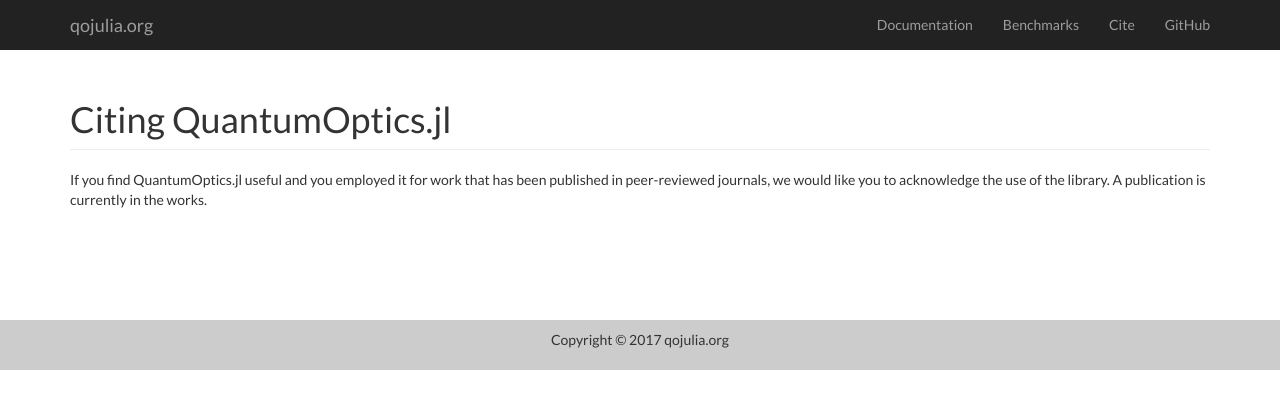
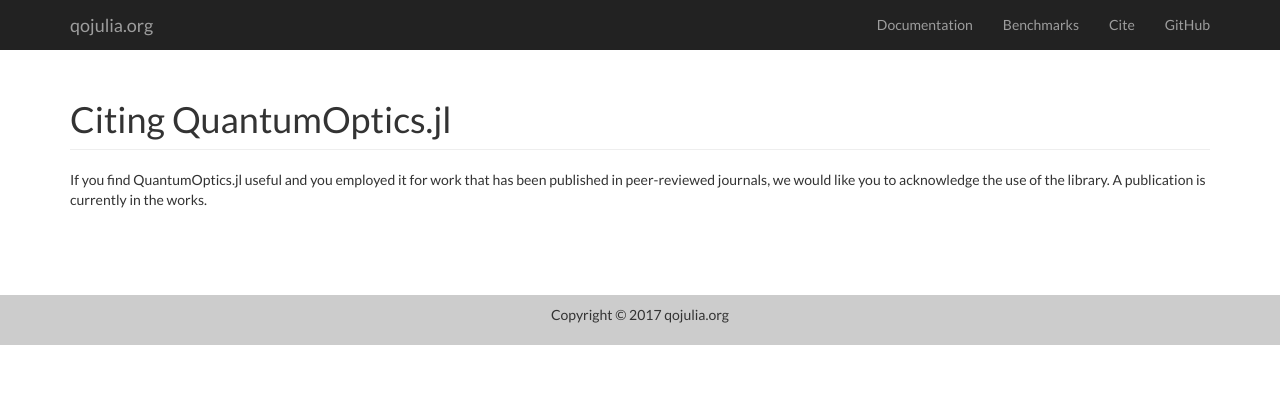
Before and after one commit to qojulia/QuantumOptics.jl-website, a Jekyll site: the page built from src/cite.html, in a window 1280 px wide. Shown: the top 409 px of the page. Built offline with Jekyll 4.4.1, drawn with Linux system fonts in a browser that asks for light colours; nearby versions of some CDN libraries.

Commit message:
Fix benchmarks for mobile, footer in Doc,…

```diff
--- a/src/_benchmarks/time_evolution.html
+++ b/src/_benchmarks/time_evolution.html
@@ -23,7 +23,7 @@
                     This benchmark measures the time it takes to create all necessary operators and states, perform a time-evolution according to a master equation and calculate the expectation values of the number operator at certain times. The Schrödinger time-evolution neglects the loss, obviously.
                 </p>
                     </div>
-                    <div class="col-md-4">
+                    <div class="col-md-4 col-md-offset-0 col-xs-8 col-xs-offset-2">
 	                    <img src="images/benchmarks_cavity.svg" class="img-responsive">
                     </div>
                 </div>
@@ -69,7 +69,7 @@
                 </p>
 
                     </div>
-                    <div class="col-md-4">
+                    <div class="col-md-4 col-md-offset-0 col-xs-8 col-xs-offset-2">
 	                    <img src="images/benchmarks_jaynescummings.svg" class="img-responsive">
                     </div>
                 </div>
@@ -111,7 +111,7 @@
                 <p>We measure the time it takes to create all necessary objects, perform a time evolution and calculate the expectation value of the position operator at certain times.</p>
 
                     </div>
-                    <div class="col-md-4">
+                    <div class="col-md-4 col-md-offset-0 col-xs-8 col-xs-offset-2">
 	                    <img src="images/benchmarks_particle.svg" class="img-responsive">
                     </div>
                 </div>
--- a/src/_includes/footer.html
+++ b/src/_includes/footer.html
@@ -21,13 +21,9 @@
 
 {% if page.type == "documentation" %}
 <!-- Documentation Search -->
+<scritp src="https://cdnjs.cloudflare.com/ajax/libs/require.js/2.3.3/require.min.js"></scritp>
+<script src="/documentation/search_index.js"></script>
 <script>documenterBaseURL = "/documentation" </script>
-
-
-{% if page.search == true %}
-<script src="/documentation/search_index.js"></script>
-<script src="/documentation/assets/js/search.js"></script>
-{% endif %}
 {% endif %}
 
 {% if (page.type == "documentation") or (page.type == "benchmarks") %}
--- a/src/benchmarks.html
+++ b/src/benchmarks.html
@@ -16,7 +16,7 @@ type: benchmarks
                 <li role="presentation" class="active"><a href="#timeevolution" aria-controls="timeevolution" role="tab" data-toggle="tab">Time Evolution</a></li>
                 <li role="presentation"><a href="#reduction" aria-controls="reduction" role="tab" data-toggle="tab">Reduction</a></li>
                 <li role="presentation"><a href="#arithmetics" aria-controls="arithmetics" role="tab" data-toggle="tab">Arithmetics</a></li>
-                <li role="presentation"><a href="#about" aria-controls="about" role="tab" data-toggle="tab">About Benchmarking</a></li>
+                <li role="presentation"><a href="#about" aria-controls="about" role="tab" data-toggle="tab">About <span class="hidden-xs">Benchmarking</span></a></li>
            </ul>
 
            <!-- Tabpanel content -->
--- a/src/css/qojl.css
+++ b/src/css/qojl.css
@@ -75,21 +75,10 @@ footer.footer {
 	width: 100%;
 	background: #cccccc;
 	text-align: center;
-	margin: 100px 0 0;
+	margin: 75px 0 0;
 	padding: 10px 0 10px 0;
 }
 
-footer.documentation {
-	padding: 10px 0 10px 20em;
-	position: fixed;
-	bottom: 0;
-	z-index: -1;
-}
-
-footer#globalfooter p {
-	padding: 0;
-	margin: 0;
-}
 
 #features .fa-lg {
 	font-size: 80px;
@@ -127,3 +116,7 @@ nav.toc form {
 nav.toc form select {
 	display: none;
 }
+
+nav.toc h1 {
+	padding-top: 40px;
+}
--- a/src/js/benchmark-charts.js
+++ b/src/js/benchmark-charts.js
@@ -140,6 +140,7 @@ function chartconfig (data, charttitle) {
 			       label: chartnames(dataname),
 			       data: rearrange(data[dataname]),
 			       fill: false,
+			       lineTension: 0,
 			       borderWidth: 3.0,
 			       borderColor: chartcolors (dataname),
 			       backgroundColor: chartcolors (dataname)
@@ -192,6 +193,7 @@ $('canvas').each(function (index) {
 	 	delete jsondata[qojlfft_data];
 	 }
 
+	plot[index].attr('height', '180');
 	new Chart(plot[index], chartconfig(jsondata, plot[index].data('title')));
 
 	sourceButtons (plot[index], jsondata);
```
